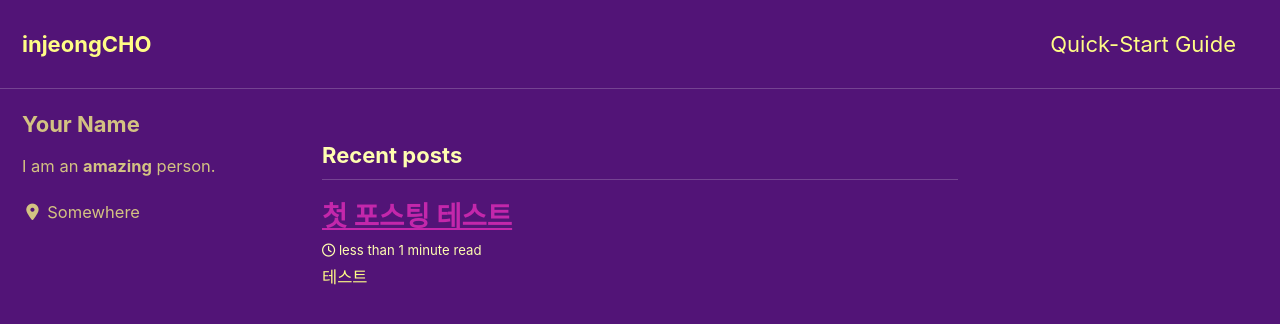
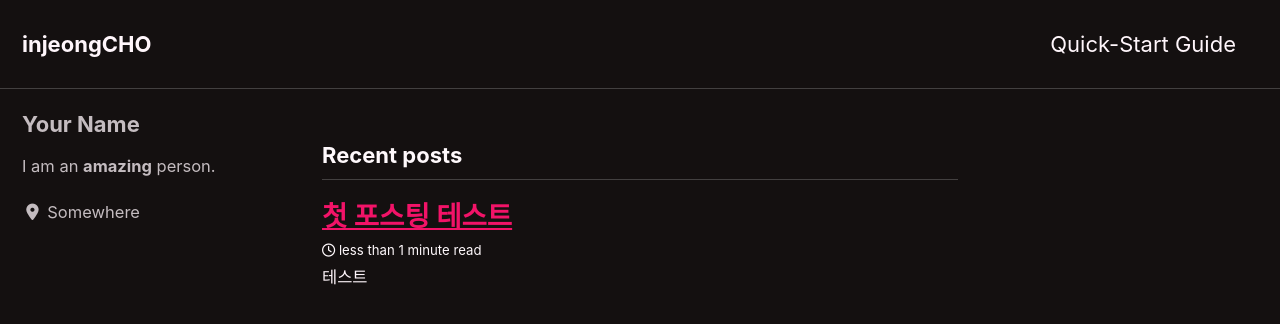
Before and after one commit to choinjeong/choinjeong.github.io, a Jekyll site: the page built from index.html, in a window 1280 px wide and 900 px high. Shown: the top 324 px of the window. Built offline with Jekyll 4.4.1, drawn with Linux system fonts in a browser that asks for light colours; cached includes are drawn as plain includes; nearby versions of some CDN libraries; the list of posts is cut into pages by our own code.

Commit message:
Update _config.yml

```diff
--- a/_config.yml
+++ b/_config.yml
@@ -12,7 +12,7 @@
 
 # theme                  : "minimal-mistakes-jekyll"
 # remote_theme           : "mmistakes/minimal-mistakes"
-minimal_mistakes_skin    : "plum" # "default", "air", "aqua", "contrast", "dark", "dirt", "neon", "mint", "plum", "sunrise"
+minimal_mistakes_skin    : "neon" # "default", "air", "aqua", "contrast", "dark", "dirt", "neon", "mint", "plum", "sunrise"
 
 # Site Settings
 locale                   : "en-US"
```
